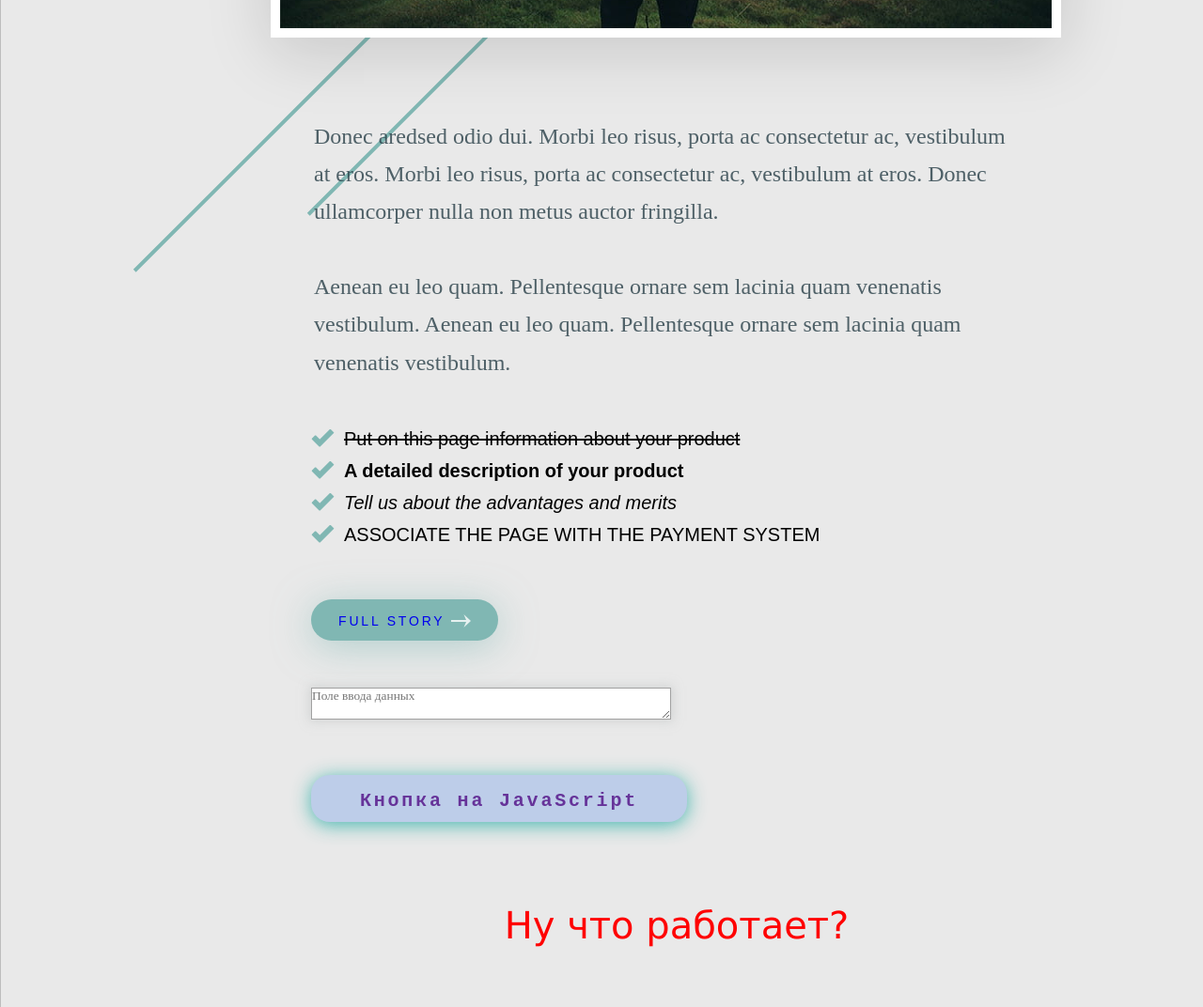
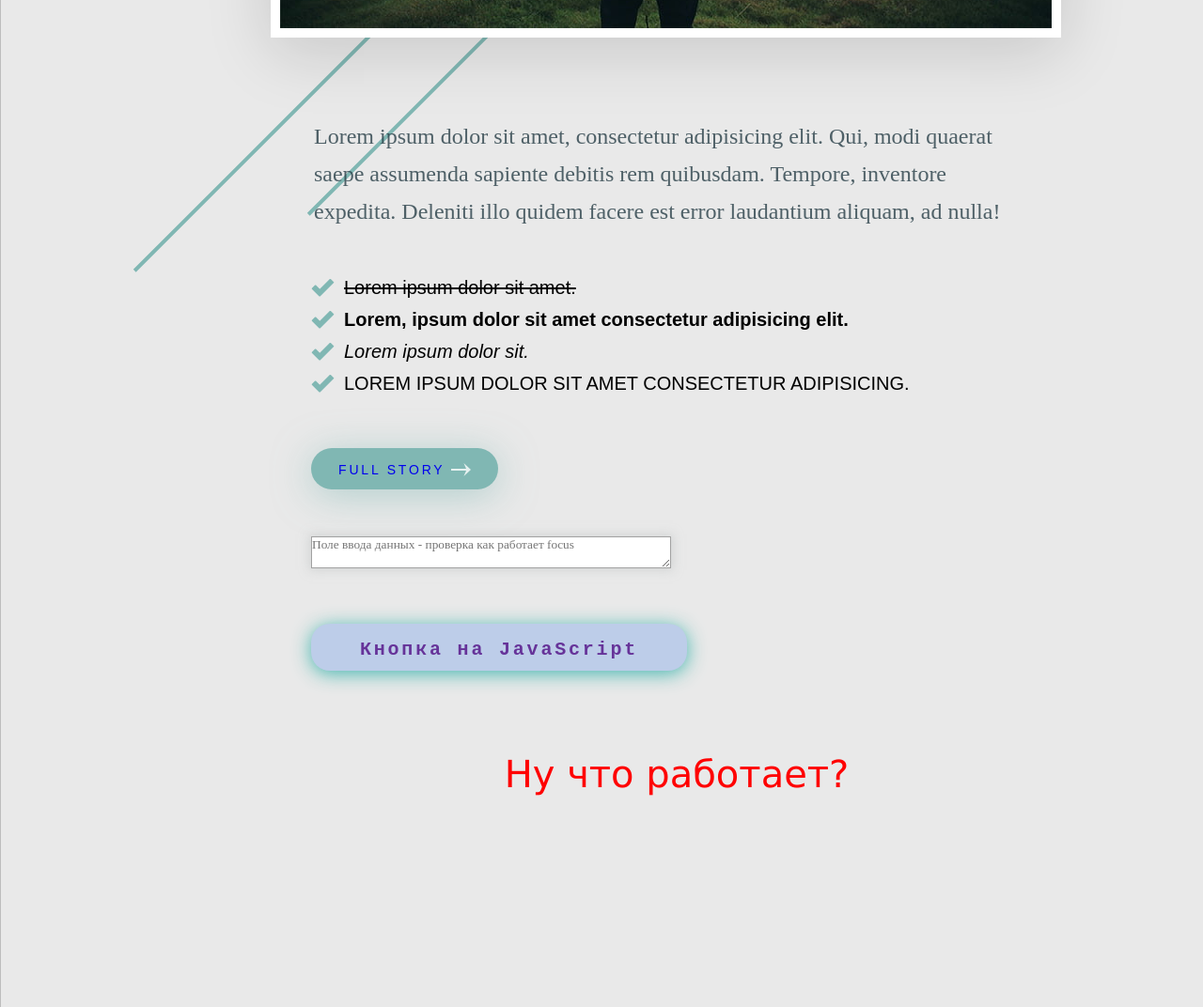
Before and after one commit to DenisAnf/practice-1, a plain HTML site: page index.html in a window 1280 px wide. Shown: the part 880-1952 px from the top of the page at 94% size. Drawn offline with Linux system fonts and the light colour scheme.

Commit message:
minor update

```diff
--- a/css/style.css
+++ b/css/style.css
@@ -1,5 +1,4 @@
 
-/*Обнуление*/
 *{
 	padding: 0;
 	margin: 0;
@@ -12,8 +11,6 @@
 }
 :focus,:active{outline: none;}
 a:focus,a:active{outline: none;}
-
-nav,footer,header,aside{display: block;}
 
 html,body{
 	height: 100%;
--- a/index.html
+++ b/index.html
@@ -13,28 +13,25 @@
 		TRAVEL
 	</h1>
 	<div class="a1">
-		Donec sed odio dui. Cras mattis consectetur purus sit amet fermentum.
+		Lorem ipsum dolor sit amet consectetur adipisicing elit.
 	</div>
 	<div class="i1">
 		<img src="img/light-man-copy.jpg" alt="">
 	</div>
 	<div class="a2">
-		Donec aredsed odio dui. Morbi leo risus, porta ac consectetur ac, vestibulum at eros. Morbi leo risus, porta ac consectetur ac, vestibulum at eros. Donec ullamcorper nulla non metus auctor fringilla.
-		<br>
-		<br>
-		Aenean eu leo quam. Pellentesque ornare sem lacinia quam venenatis vestibulum. Aenean eu leo quam. Pellentesque ornare sem lacinia quam venenatis vestibulum.
+		Lorem ipsum dolor sit amet, consectetur adipisicing elit. Qui, modi quaerat saepe assumenda sapiente debitis rem quibusdam. Tempore, inventore expedita. Deleniti illo quidem facere est error laudantium aliquam, ad nulla!
 	</div>
 	<ul class="s1">
-		<li class="li1">Put on this page information about your product</li>
-		<li class="li2">A detailed description of your product</li>
-		<li class="li3">Tell us about the advantages and merits</li>
-		<li class="li4">Associate the page with the payment system</li>
+		<li class="li1">Lorem ipsum dolor sit amet.</li>
+		<li class="li2">Lorem, ipsum dolor sit amet consectetur adipisicing elit.</li>
+		<li class="li3">Lorem ipsum dolor sit.</li>
+		<li class="li4">Lorem ipsum dolor sit amet consectetur adipisicing.</li>
 	</ul>
 	<div class="botton">
 		<a class="cc" href="http://ya.ru" target="_blank">FULL STORY <img src="img/shape-2.png" alt=""></a>
 	</div>
 	<form action="#" method="post" enctype="application/x-www-form-urlencoded">
-		<textarea class="form" name="" cols="50" rows="2" placeholder="Поле ввода данных"></textarea>
+		<textarea class="form" name="" cols="50" rows="2" placeholder="Поле ввода данных - проверка как работает focus"></textarea>
 	</form>
 	<button type="button" class="botton-js">Кнопка на JavaScript</button>
 	<div class="output">Ну что работает?</div>
```
